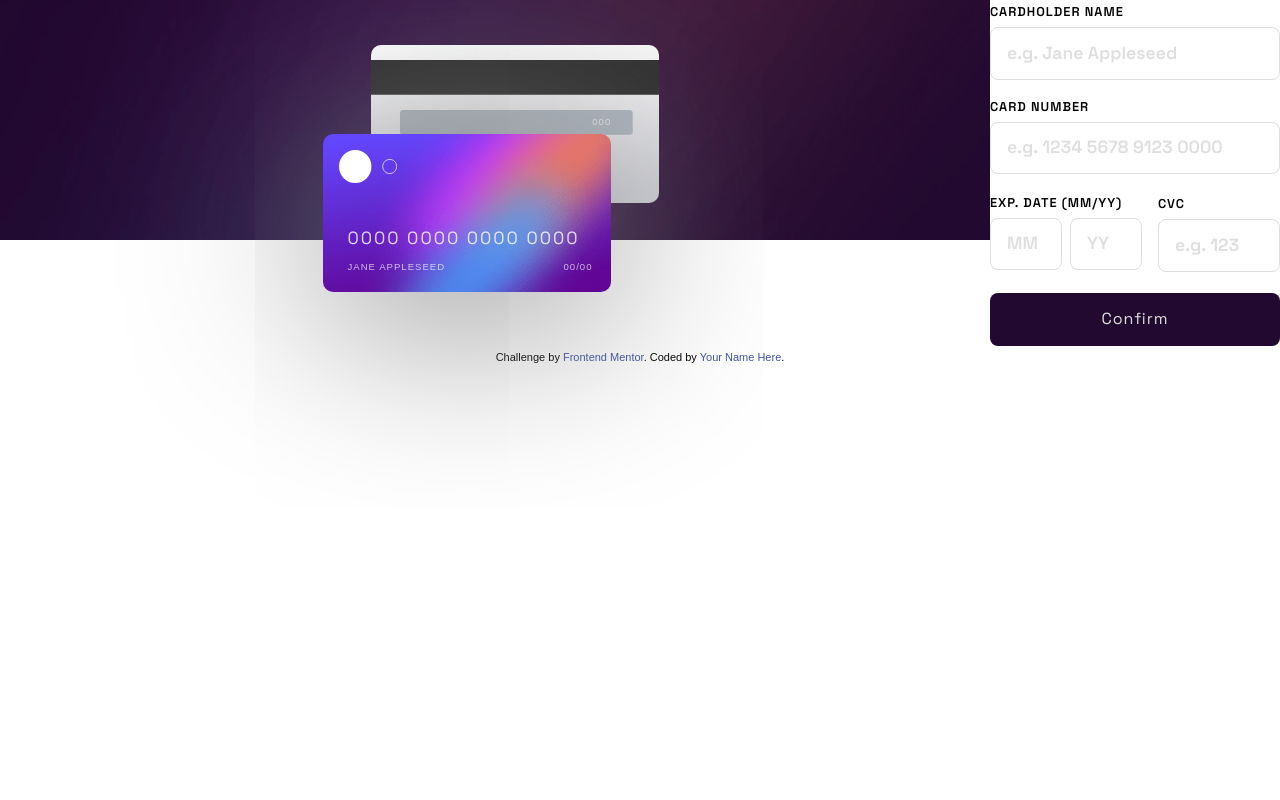
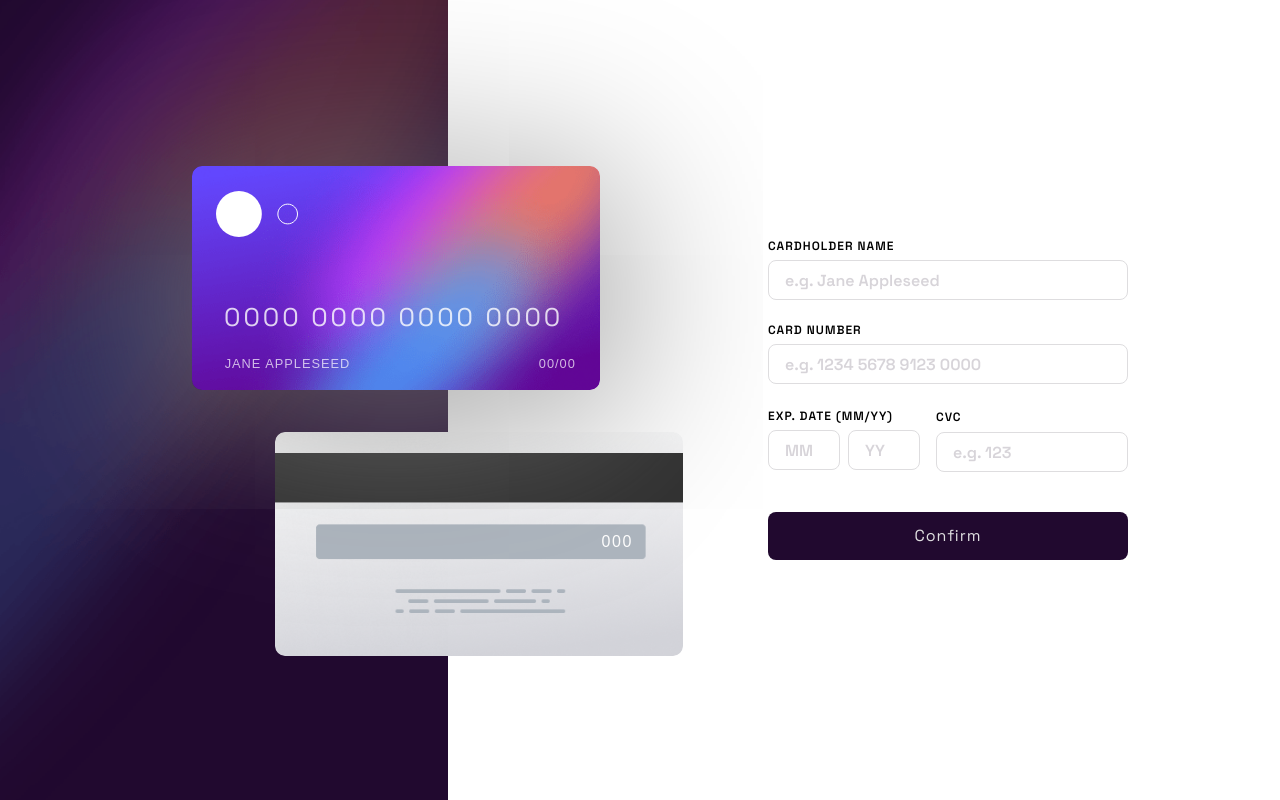
Before and after one commit to semino-dario/interactive-card-form, a React (Vite) app: page / in a window 1280 px wide. Built offline with nearby package versions, Linux system fonts and the light colour scheme.

Commit message:
finish desktop and mobile

```diff
--- a/src/App.css
+++ b/src/App.css
@@ -28,12 +28,12 @@
   font-family: "Space Grotesk", sans-serif;
   font-weight: 500;
   width: 100%;
-  max-width: 375px;
+  max-width: 360px;
 }
 input {
-  margin-bottom: 1.3rem;
+  margin-bottom: 1.5rem;
   margin-top: 0.5rem;
-  height: 3.3rem;
+  height: 2.5rem;
   border-radius: 8px;
   border: 1px solid var(--color-light-grayish-violet);
   padding-left: 1rem;
@@ -45,8 +45,9 @@ input {
 }
 
 input::placeholder {
-  color: var(--color-light-grayish-violet);
-  font-size: 1.1rem;
+  color: var(--color-dark-grayish-violet);
+  opacity: 0.35;
+  font-size: 1rem;
   font-weight: 600;
 }
 
@@ -54,7 +55,7 @@ input::placeholder {
 legend {
   text-transform: uppercase;
   letter-spacing: 1px;
-  font-size: 0.8rem;
+  font-size: 0.75rem;
   font-weight: 600;
 }
 
@@ -87,13 +88,14 @@ legend {
   color: var(--color-white);
   background: var(--color-very-dark-violet);
   width: 100%;
-  height: 3.3rem;
+  height: 3rem;
   border-radius: 8px;
   text-transform: capitalize;
   border: none;
   font-weight: 400;
   letter-spacing: 1px;
   color: var(--color-light-grayish-violet);
+  margin-top: 1rem;
 }
 
 /***************/
@@ -114,7 +116,6 @@ legend {
 
 .cards_main_container {
   position: relative;
-  width: fit-content;
   width: 375px;
 }
 
@@ -152,15 +153,18 @@ legend {
 }
 
 .card_text_small {
-  font-size: 0.6rem;
+  font-size: 0.8rem;
   letter-spacing: 1px;
   color: transparent;
   opacity: 0.7;
 }
 
 .cvc_data {
-  top: 4.5rem;
-  left: 13.8rem;
+  letter-spacing: 1.3px;
+  margin-top: 25%;
+  margin-left: 80%;
+  letter-spacing: 1.5px;
+  color: white;
 }
 
 .card_front {
@@ -171,24 +175,24 @@ legend {
 .card_logo {
   position: absolute;
   width: 20%;
-  top: 1rem;
-  left: 1rem;
+  margin-top: 6%;
+  margin-left: 6%;
 }
 
 .card_number {
   position: absolute;
-  top: 6rem;
-  left: 1.5rem;
+  margin-top: 34%;
+  left: 2rem;
 }
 
 .card_name {
-  top: 8rem;
-  left: 1.5rem;
+  margin-top: 47%;
+  margin-left: 8%;
 }
 
 .card_date {
-  top: 8rem;
-  left: 15rem;
+  margin-top: 47%;
+  margin-left: 85%;
 }
 
 .shadow {
@@ -213,8 +217,43 @@ legend {
   }
 }
 
-@media (min-width: 1024px) {
+@media (min-width: 1100px) {
   .main_container {
     flex-direction: row;
+    justify-content: flex-start;
+  }
+
+  .inputs_container {
+    margin-left: 20rem;
+  }
+
+  .cards_bg_container {
+    background-image: url("/images/bg-main-desktop.png");
+    height: 100vh;
+    width: 35vw;
+    margin-bottom: 0;
+  }
+  .card {
+    width: 25.5rem;
+  }
+
+  .cards_main_container {
+    width: 100%;
+    height: 100vh;
+  }
+
+  .card_front {
+    top: 2rem;
+    left: 15vw;
+  }
+
+  .card_back {
+    top: 27rem;
+    left: 19vw;
+  }
+
+  .card_text_big {
+    font-size: 1.6rem;
+    letter-spacing: 3px;
   }
 }
--- a/src/App.jsx
+++ b/src/App.jsx
@@ -5,13 +5,10 @@ import Form from "./components/Form";
 
 function App() {
   return (
-    <main>
-      <div className="main_container">
-        <Cards />
-        <Form />
-      </div>
-      <Atributtion />
-    </main>
+    <div className="main_container">
+      <Cards />
+      <Form />
+    </div>
   );
 }
 
--- a/src/components/Cards.jsx
+++ b/src/components/Cards.jsx
@@ -11,7 +11,7 @@ export default function Cards() {
               src="/images/bg-card-back.png"
               alt="back image of the card"
             />
-            <p className="cvc_data card_text_small">000</p>
+            <p className="cvc_data">000</p>
           </div>
         </div>
         <div className="card_container card_front">
```
